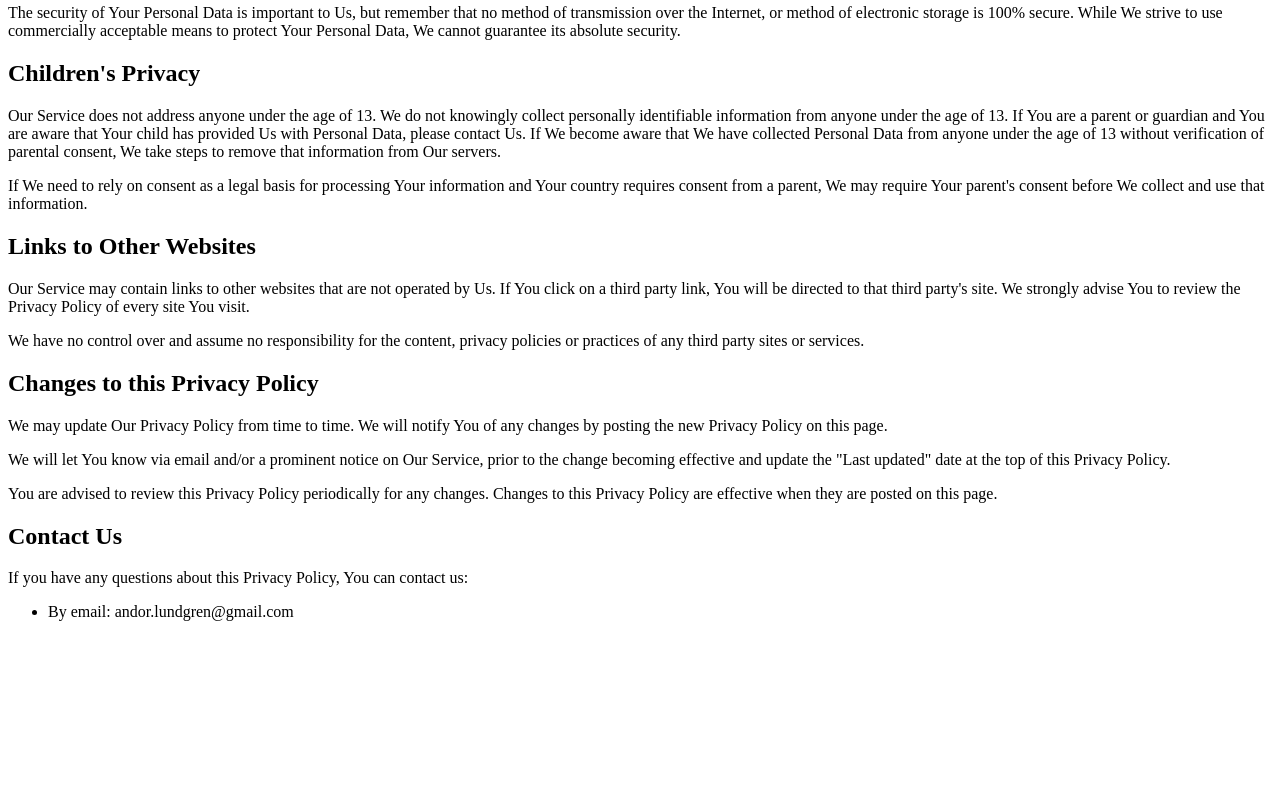
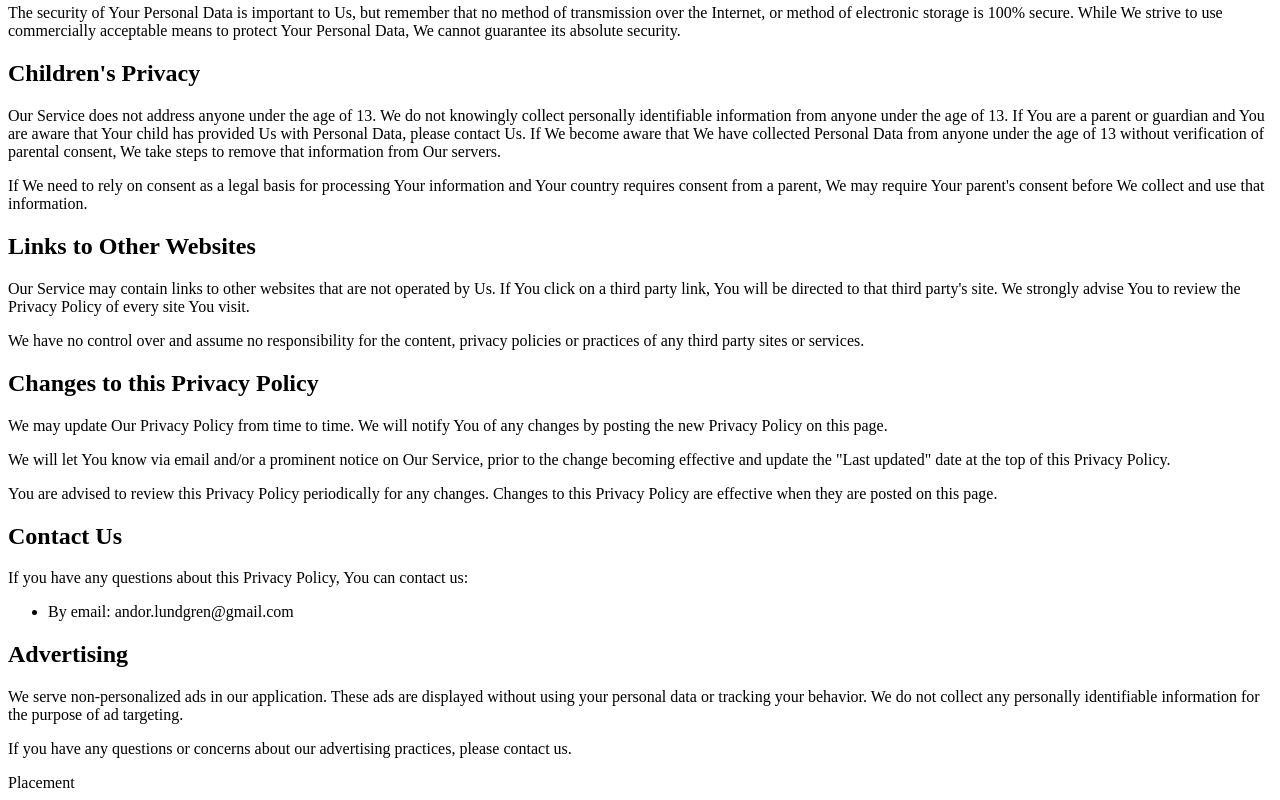
Before and after one commit to AndorLundgren/privacy-policy, a plain HTML site: page index.html in a window 1280 px wide. Shown: the part 2956-3756 px from the top of the page. Before the commit the page ends 3593 px from the top, so only its background shows below. Drawn offline with Linux system fonts and the light colour scheme.

Commit message:
added section about non personalized ads

```diff
--- a/index.html
+++ b/index.html
@@ -143,6 +143,10 @@
 <ul>
 <li>By email: andor.lundgren@gmail.com</li>
 </ul>
+<h2>Advertising</h2>
+<p>We serve non-personalized ads in our application. These ads are displayed without using your personal data or tracking your behavior. We do not collect any personally identifiable information for the purpose of ad targeting.</p>
+<p>If you have any questions or concerns about our advertising practices, please contact us.</p>
+Placement
 <!-- removed because it is not needed when showing only unpersonal ads
  <h2>Revocation of Consent</h2>
   <p>If you wish to revoke your consent for the collection and use of your data, you may do so by navigating to the Settings page of the app and using the "Revoke Consent" button. This action will prevent further data collection and disable personalized ads.</p>
```
